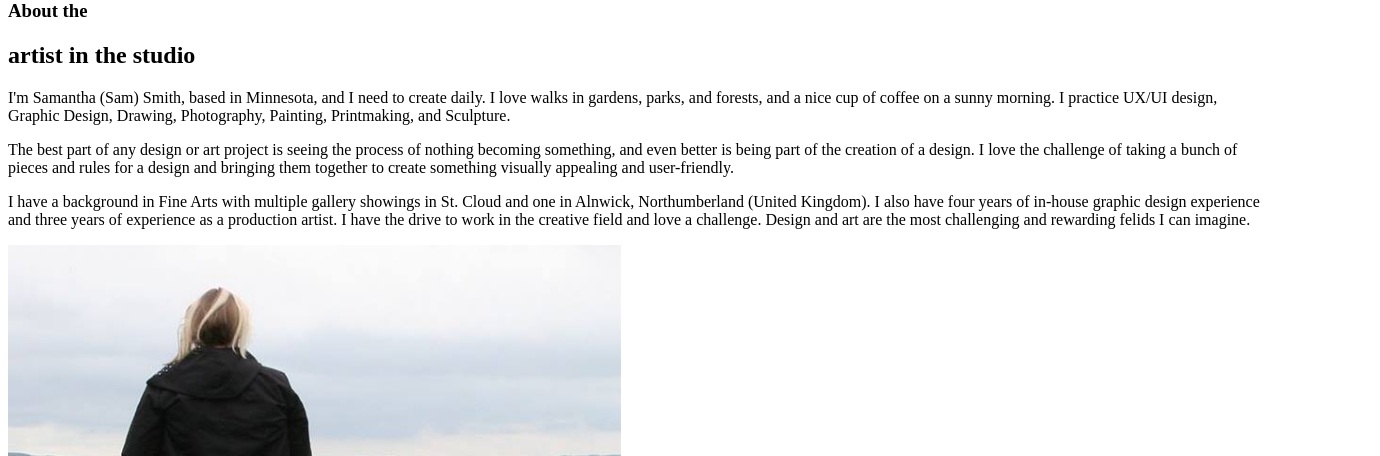
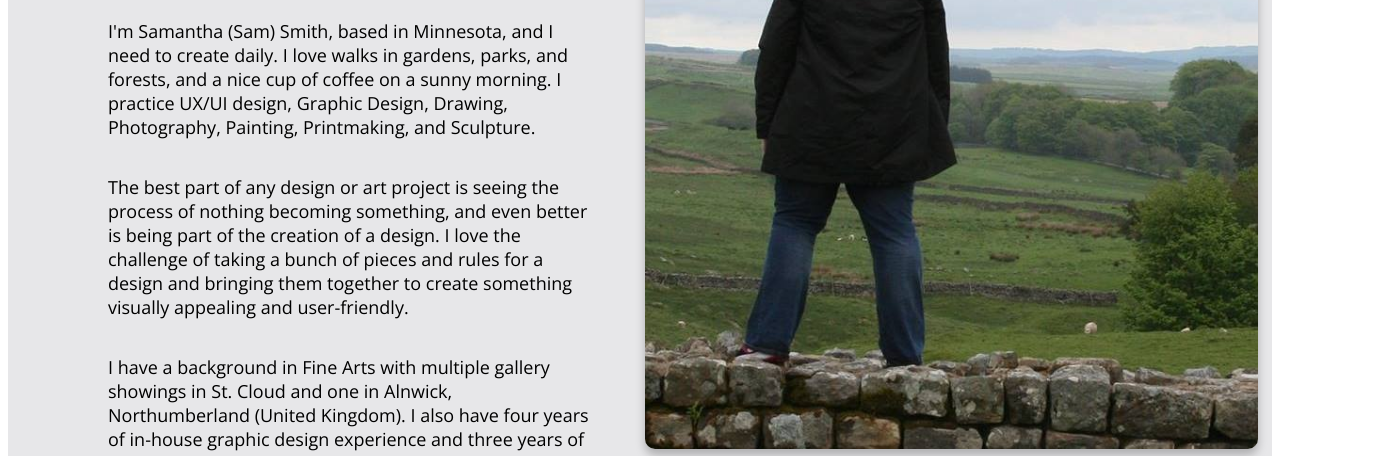
Before and after one commit to smith-sam/Homework_18, a plain HTML site: page about.html in a window 1280 px wide. Shown: the part 325-781 px from the top of the page, 1380 px wide, since content can reach past the window. Drawn offline with nearby package versions, Linux system fonts and the light colour scheme.

Commit message:
updates to about

```diff
--- a/about.html
+++ b/about.html
@@ -4,7 +4,7 @@
   <title>About the Artist</title>
   <link rel="preconnect" href="https://fonts.gstatic.com">
   <link href="https://fonts.googleapis.com/css2?family=Dancing+Script:wght@500&family=Open+Sans:ital,wght@0,300;0,400;0,600;0,700;1,300;1,400;1,600;1,700&display=swap" rel="stylesheet">
-  <link href="css/index.css" rel="stylesheet" type="text/css">
+  <link href="css/about.css" rel="stylesheet" type="text/css">
   </head>
 
   <body >
```
